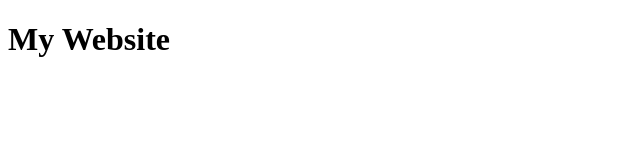
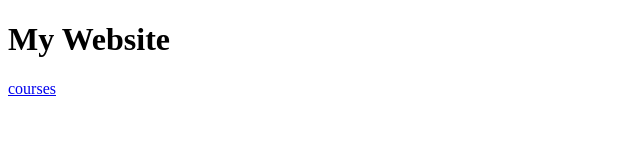
Before and after one commit to maheshshingane18/myWebsite, a plain HTML site: page index.html in a window 1280 px wide. Shown: the full height of the page, 0-640 px from the left. Drawn offline with Linux system fonts and the light colour scheme.

Commit message:
added link to index.html

```diff
--- a/index.html
+++ b/index.html
@@ -9,6 +9,7 @@
 
 <body>
     <h1>My Website</h1>
+    <a href="/courses.html">courses</a>
 </body>
 
 </html>
```
